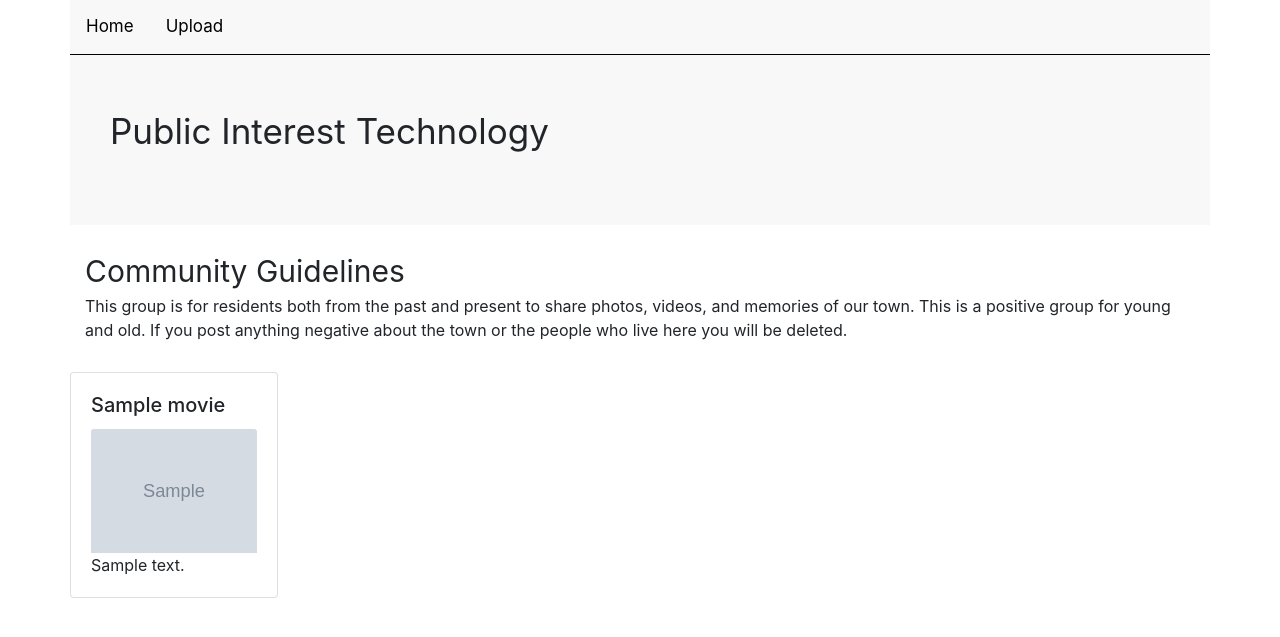
After one commit to pelincetin/Palimpsest, a Flask app: template templates/main.html in a window 1280 px wide. The commit adds this page. Shown: the top 637 px of the page. Run offline with Flask 2, Linux system fonts and the light colour scheme; the template is opened without the code that fills it: most values are stand-ins (such as "Sample title", 1, 10 or a date in 2020); grey boxes marked "Sample" are stand-in pictures; some libraries are stand-ins or nearby versions.

Commit message:
cards and home page

```diff
--- a/server.py
+++ b/server.py
@@ -6,14 +6,50 @@ from werkzeug.utils import secure_filename
 
 ALLOWED_EXTENSIONS = set(['png', 'jpg', 'jpeg', 'gif'])
 
+pictures = [{
+        "Id": 1,
+        "Picture": "https://wmho.org/wp-content/uploads/2017/04/IMG_0464.jpg",
+        "Description": "Lorem ipsum dolor sit amet, consectetur adipiscing elit. Nam eu dapibus risus. Sed imperdiet nibh nunc. Quisque non tempus nisi. Donec sed massa pretium, finibus purus ac, rhoncus est. Donec et libero urna. Orci varius natoque penatibus et magnis dis parturient montes, nascetur ridiculus mus. Maecenas massa nisl, vulputate non dui eu, hendrerit pharetra elit.",
+        "Location": "Stony Brook"
+    },
+    {
+        "Id": 2,
+        "Poster": "https://communityimpact.com/uploads/images/2020/04/09/50369.JPG",
+        "Description": "Lorem ipsum dolor sit amet, consectetur adipiscing elit. Nam eu dapibus risus. Sed imperdiet nibh nunc. Quisque non tempus nisi. Donec sed massa pretium, finibus purus ac, rhoncus est. Donec et libero urna. Orci varius natoque penatibus et magnis dis parturient montes, nascetur ridiculus mus. Maecenas massa nisl, vulputate non dui eu, hendrerit pharetra elit.",
+        "Location": "Stony Brook"
+    },
+    {
+        "Id": 3,
+        "Poster": "https://m.media-amazon.com/images/M/MV5BY2QzYTQyYzItMzAwYi00YjZlLThjNTUtNzMyMDdkYzJiNWM4XkEyXkFqcGdeQXVyMTkxNjUyNQ@@._V1_SY1000_CR0,0,674,1000_AL_.jpg",
+        "Description": "Lorem ipsum dolor sit amet, consectetur adipiscing elit. Nam eu dapibus risus. Sed imperdiet nibh nunc. Quisque non tempus nisi. Donec sed massa pretium, finibus purus ac, rhoncus est. Donec et libero urna. Orci varius natoque penatibus et magnis dis parturient montes, nascetur ridiculus mus. Maecenas massa nisl, vulputate non dui eu, hendrerit pharetra elit.",
+        "Location": "Stony Brook"
+    },
+    {
+        "Id": 4,
+        "Poster": "https://m.media-amazon.com/images/M/MV5BY2QzYTQyYzItMzAwYi00YjZlLThjNTUtNzMyMDdkYzJiNWM4XkEyXkFqcGdeQXVyMTkxNjUyNQ@@._V1_SY1000_CR0,0,674,1000_AL_.jpg",
+        "Description": "Lorem ipsum dolor sit amet, consectetur adipiscing elit. Nam eu dapibus risus. Sed imperdiet nibh nunc. Quisque non tempus nisi. Donec sed massa pretium, finibus purus ac, rhoncus est. Donec et libero urna. Orci varius natoque penatibus et magnis dis parturient montes, nascetur ridiculus mus. Maecenas massa nisl, vulputate non dui eu, hendrerit pharetra elit.",
+        "Location": "Stony Brook"
+    },
+    {
+        "Id": 5,
+        "Poster": "https://m.media-amazon.com/images/M/MV5BY2QzYTQyYzItMzAwYi00YjZlLThjNTUtNzMyMDdkYzJiNWM4XkEyXkFqcGdeQXVyMTkxNjUyNQ@@._V1_SY1000_CR0,0,674,1000_AL_.jpg",
+        "Description": "Lorem ipsum dolor sit amet, consectetur adipiscing elit. Nam eu dapibus risus. Sed imperdiet nibh nunc. Quisque non tempus nisi. Donec sed massa pretium, finibus purus ac, rhoncus est. Donec et libero urna. Orci varius natoque penatibus et magnis dis parturient montes, nascetur ridiculus mus. Maecenas massa nisl, vulputate non dui eu, hendrerit pharetra elit.",
+        "Location": "Stony Brook"
+    },
+]
+
 def allowed_file(filename):
 	return '.' in filename and filename.rsplit('.', 1)[1].lower() in ALLOWED_EXTENSIONS
 
 @app.route('/')
+def main():
+	return render_template('main.html', pictures=pictures)
+
+@app.route('/upload')
 def upload_form():
 	return render_template('upload.html')
 
-@app.route('/', methods=['POST'])
+@app.route('/uploaded', methods=['GET', 'POST'])
 def upload_image():
 	if 'file' not in request.files:
 		flash('No file part')
@@ -26,7 +62,6 @@ def upload_image():
 		filename = secure_filename(file.filename)
 		file.save(os.path.join(app.config['UPLOAD_FOLDER'], filename))
 		#print('upload_image filename: ' + filename)
-		flash('Image successfully uploaded and displayed')
 		return render_template('upload.html', filename=filename)
 	else:
 		flash('Allowed image types are -> png, jpg, jpeg, gif')
--- /dev/null
+++ b/templates/layout.html
@@ -0,0 +1,91 @@
+<!DOCTYPE html>
+<html>
+	<head>
+		<meta charset="utf-8">
+		<link rel="stylesheet" href="https://stackpath.bootstrapcdn.com/bootstrap/4.2.1/css/bootstrap.min.css" integrity="sha384-GJzZqFGwb1QTTN6wy59ffF1BuGJpLSa9DkKMp0DgiMDm4iYMj70gZWKYbI706tWS" crossorigin="anonymous">
+
+		<script src="http://code.jquery.com/jquery-3.3.1.min.js"></script>
+		<script src="https://code.jquery.com/ui/1.12.0/jquery-ui.min.js"></script>
+		<link rel="stylesheet" href="http://code.jquery.com/ui/1.12.1/themes/base/jquery-ui.css">
+
+		<style>
+			.topnav {
+  				overflow: hidden;
+  				background-color: #F8F8F8;
+  				margin-right: auto;
+  				margin-left: auto;
+  				width: 1140px;
+  				border-bottom: 1px solid black;
+			}
+			.topnav a {
+  				float: left;
+  				display: block;
+  				color: black;
+  				text-align: center;
+  				padding: 14px 16px;
+  				text-decoration: none;
+  				font-size: 17px;
+			}
+
+			/* Change the color of links on hover */
+			.topnav a:hover {
+			  background-color: #ddd;
+			  color: black;
+			}
+
+			/* Style the "active" element to highlight the current page */
+			.topnav a.active {
+			  background-color: #2196F3;
+			  color: white;
+			}
+
+			/* Style the search box inside the navigation bar */
+			.topnav input[type=text] {
+  				/*float: right;*/
+  				padding: 6px;
+  				border: none;
+  				margin-top: 8px;
+  				margin-right: 16px;
+  				font-size: 17px;
+			}
+			.topnav .search-container {
+  				float: right;
+			}
+
+			.btn-primary {
+				background-color: black;
+			}
+
+			/* When the screen is less than 600px wide, stack the links and the search field vertically instead of horizontally */
+			@media screen and (max-width: 600px) {
+			  .topnav a, .topnav input[type=text] {
+			    float: none;
+			    display: block;
+			    text-align: left;
+			    width: 100%;
+			    margin: 0;
+			    padding: 14px;
+			  }
+
+			  .topnav input[type=text] {
+			    border: 1px solid #ccc;
+			  }
+			}
+		</style>
+	</head>
+	<body>
+
+		<div class="topnav">
+			<a href="http://127.0.0.1:5000/">Home</a>
+			<a href="http://127.0.0.1:5000/upload">Upload</a>
+		</div>
+
+		<div class="container">
+
+			{% block content %}
+
+			{% endblock %}
+		</div>
+
+	</body>
+</html>
--- /dev/null
+++ b/templates/main.html
@@ -0,0 +1,74 @@
+<!DOCTYPE html>
+<html>
+	<head>
+		<meta charset="utf-8">
+		<link rel="stylesheet" href="https://stackpath.bootstrapcdn.com/bootstrap/4.2.1/css/bootstrap.min.css" integrity="sha384-GJzZqFGwb1QTTN6wy59ffF1BuGJpLSa9DkKMp0DgiMDm4iYMj70gZWKYbI706tWS" crossorigin="anonymous">
+
+		<script src="http://code.jquery.com/jquery-3.3.1.min.js"></script>
+		<script src="https://code.jquery.com/ui/1.12.0/jquery-ui.min.js"></script>
+		<link rel="stylesheet" href="http://code.jquery.com/ui/1.12.1/themes/base/jquery-ui.css">
+		<script>
+			var pictures = {{pictures|tojson}}
+		</script>
+
+		<style>
+		.bigwriting{
+			font-weight: normal;
+			font-size: 35px;
+			margin-left: 40px;
+		}
+		.nicetext{
+			font-weight: 400;
+			font-size: 30px;
+		}
+		.big{
+			height:30px;
+		}
+		.card {
+			width: 13rem;
+		}
+		.top{
+			background-color: #F8F8F8;
+			height: 170px;
+			padding-top: 50px;
+			padding-bottom: 75px;
+		}
+		</style>
+	</head>
+
+	<body>
+		{% extends "layout.html" %}
+
+		{% block content %}
+		<div class="row top">
+			<span class="bigwriting"> Public Interest Technology </span>
+		</div>
+
+		<br>
+		<div id="mission">
+			<div class="nicetext">
+				Community Guidelines
+			</div>
+			This group is for residents both from the past and present to share photos, videos, and memories of our town. This is a positive group for young and old. If you post anything negative about the town or the people who live here you will be deleted.
+		</div>
+
+		<div class="big row"></div>
+
+		<div id="firstresults">
+			<div class="row">
+				{% for movie in pictures %}
+					<div class="card">
+						<div class="card-body">
+						    <h5 class="card-title">{{movie.Title}}</h5>
+						    <img src={{movie.Poster}} class="card-img-top">
+						    <p class="card-text">
+						    	{{movie.Description}}
+							</p>
+						     <!--<a href="http://127.0.0.1:5000/view/{{movie.Id}}" class="btn btn-primary">Learn more!</a>-->
+						</div>
+					</div>
+				{% endfor %}
+			</div>
+		{% endblock %}
+	</body>
+</html>
```
Also changed, not shown: templates/upload.html (+42 -18 lines), static/uploads/Pelin_Cetin.jpg (added), 1 other file.
